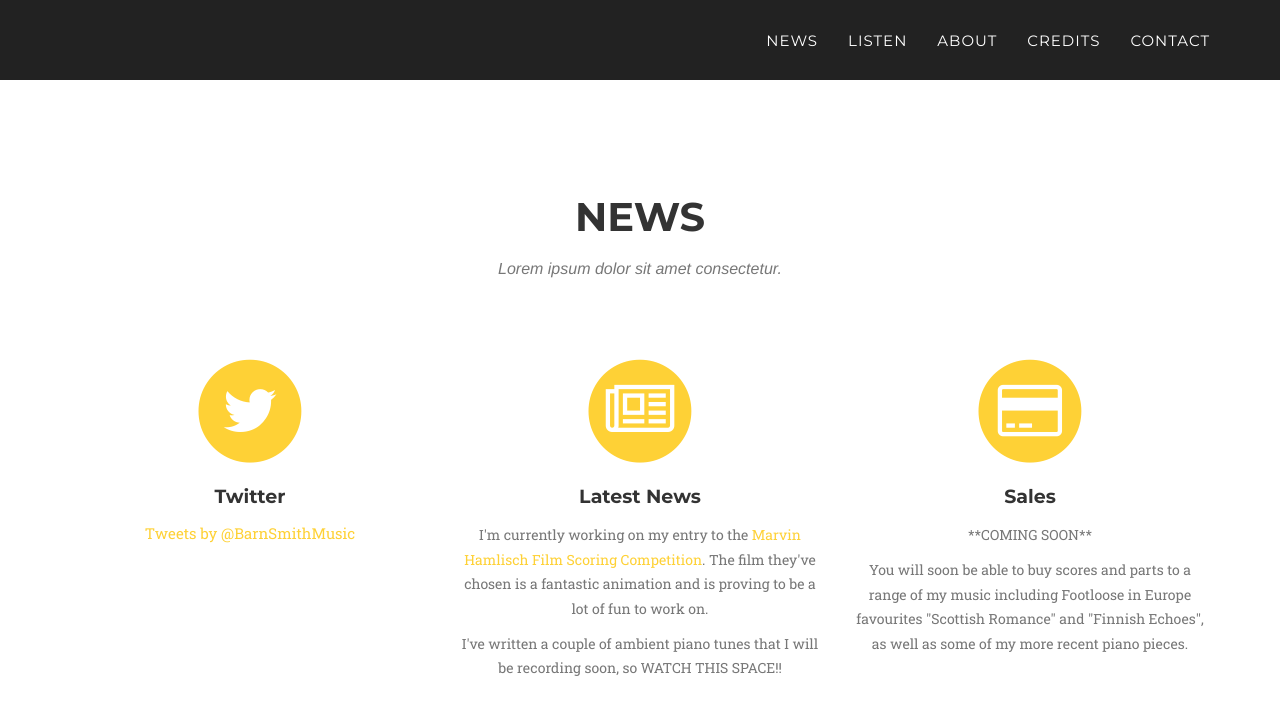
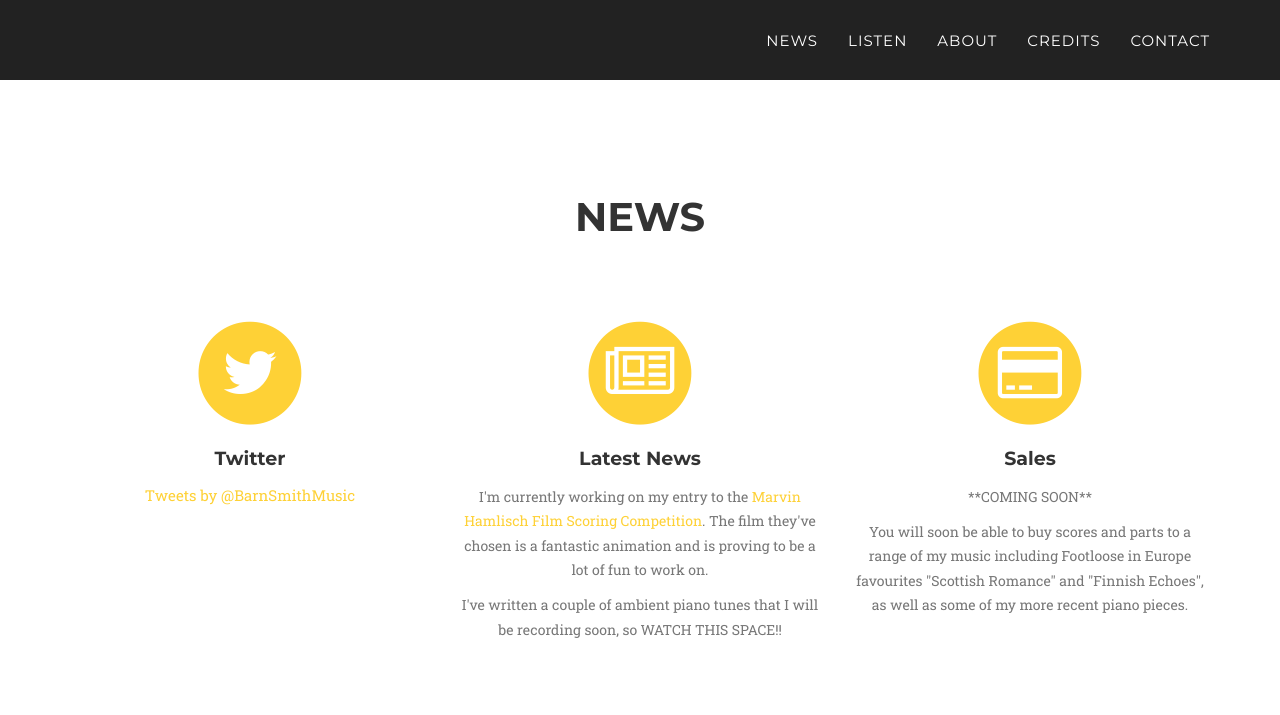
Before and after one commit to barnabysmithmusic/barnabysmithmusic.github.io, a Jekyll site: the page built from index.html, in a window 1280 px wide and 900 px high, scrolled down 713 px. Shown: the top 715 px of the window. Built offline with Jekyll 4.4.1, drawn with Linux system fonts in a browser that asks for light colours; some web fonts are replaced; comment, search, counter and statistics services are not loaded.

Commit message:
Removed the sub-heading on the News page.

```diff
--- a/_includes/services.html
+++ b/_includes/services.html
@@ -4,7 +4,7 @@
             <div class="row">
                 <div class="col-lg-12 text-center">
                     <h2 class="section-heading">News</h2>
-                    <h3 class="section-subheading text-muted">Lorem ipsum dolor sit amet consectetur.</h3>
+                    <h3 class="section-subheading text-muted"></h3>
                 </div>
             </div>
             <div class="row text-center">
```
